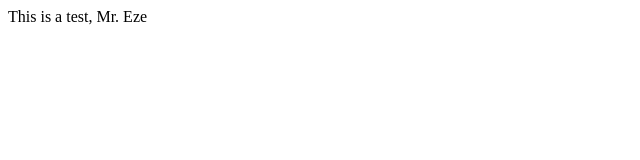
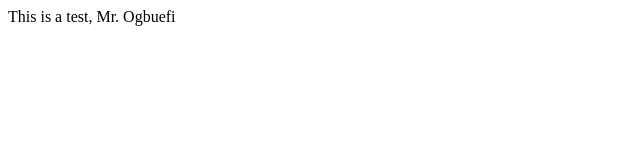
Before and after one commit to ayoolamilekan/wordcraft, a plain HTML site: page index.html in a window 1280 px wide. Shown: the full height of the page, 0-640 px from the left. Drawn offline with Linux system fonts and the light colour scheme.

Commit message:
from Emma

```diff
--- a/index.html
+++ b/index.html
@@ -1,6 +1,6 @@
 <!DOCTYPE html>
 <html>
 	<body>
-		This is a test, Mr. Eze
+		This is a test, Mr. Ogbuefi
 	</body>
 </html>
```
